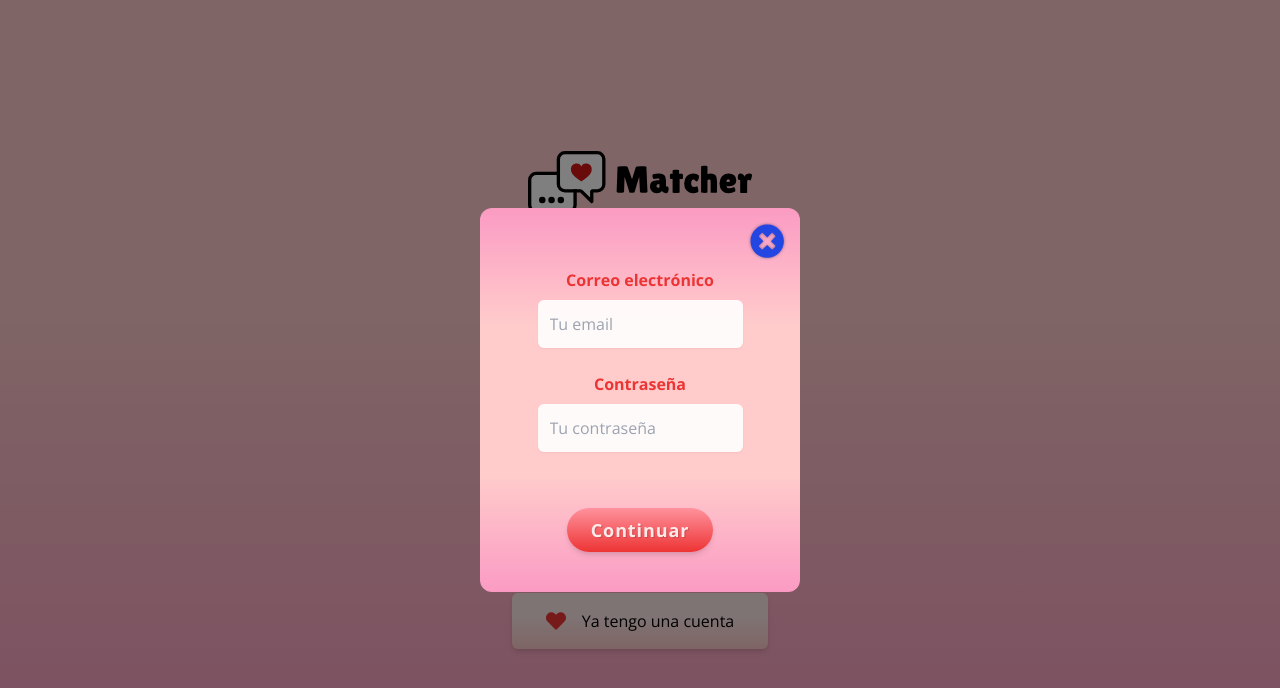
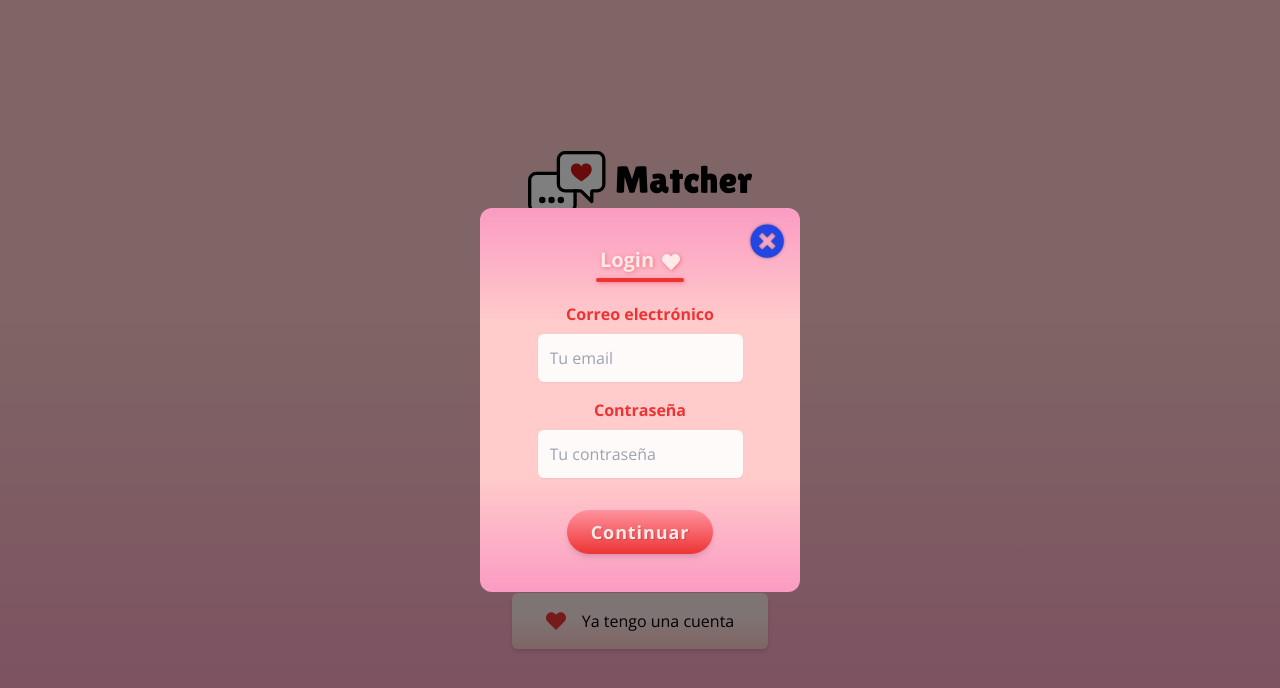
Before and after one commit to No-Country/C8-G49, a React (Create React App) app in the folder frontend/: page / in a window 1280 px wide. Both pictures are taken after a click on the button "Ya tengo una cuenta". Shown: the top 688 px of the page. Built offline with nearby package versions, Linux system fonts and the light colour scheme.

Commit message:
modal login

```diff
--- a/frontend/src/components/login/Login.tsx
+++ b/frontend/src/components/login/Login.tsx
@@ -2,6 +2,7 @@ import { useForm } from 'react-hook-form';
 import { FaTimesCircle } from 'react-icons/fa';
 import { useState } from 'react';
 import { useNavigate } from 'react-router-dom';
+import { FaHeart } from 'react-icons/fa';
 
 type Props = {
     modalState: boolean
@@ -46,8 +47,15 @@ const Login = ({ modalState, setModalState }: Props) => {
                 transition-all hover:scale-105' onClick={() => handleClose()}>
                     <FaTimesCircle className="text-[2.15rem]" />
                 </button>
-                <form onSubmit={onSubmit} className="grid place-items-center gap-8">
-                    <div className='grid place-items-center gap-6 mt-5'>
+                <form onSubmit={onSubmit} className="grid place-items-center">
+                    <div className='grid place-items-center'>
+                        <div className='flex justify-center gap-2'>
+                        <p className='text-xl font-bold text-[#FFEAEA] imgShadow'>Login</p>
+                        <FaHeart size={18} className='mt-[0.425rem] text-[#FFEAEA] imgShadow'/>
+                        </div>
+                        <div className='h-[3.55px] bg-[#ed3434] imgShadow rounded-full w-[110%] textShadow mt-1'/>
+                    </div>
+                    <div className='grid place-items-center gap-4 mt-5'>
                         <div className='flex flex-col items-center justify-center'>
                             <label htmlFor="email" className='font-bold text-[#ed3434]'>
                                 Correo electrónico
@@ -66,7 +74,7 @@ const Login = ({ modalState, setModalState }: Props) => {
                         </div>
                     </div>
                     <button type="submit" className='btnSubmitGradient textShadowSm btnRegister btnRecommended
-                    shadow-md font-bold tracking-wider text-lg text-[#FFEAEA] rounded-full mt-6 px-6 py-2'>
+                    shadow-md font-bold tracking-wider text-lg text-[#FFEAEA] rounded-full mt-8 px-6 py-2'>
                         Continuar
                     </button>
                 </form>
```
